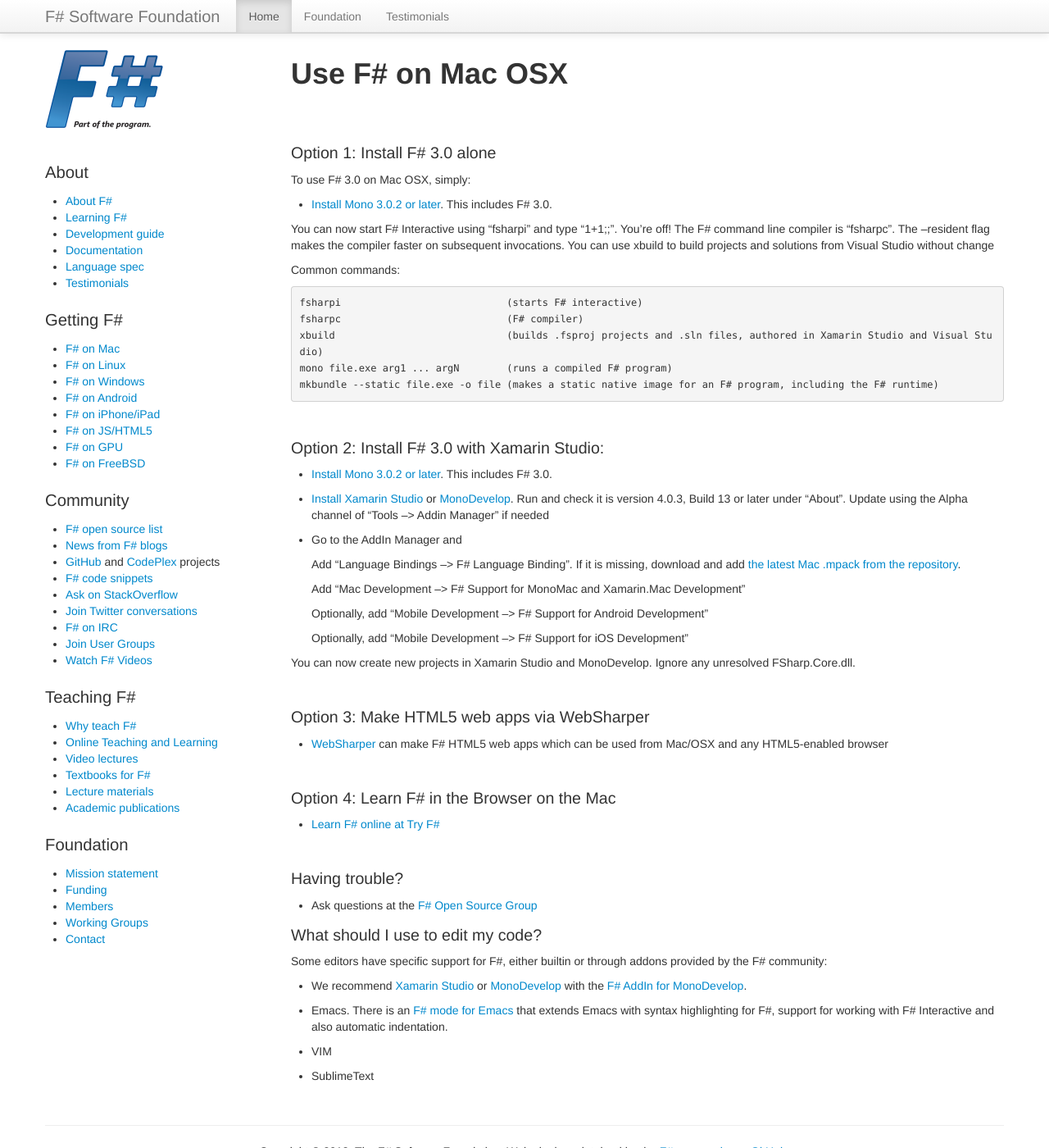
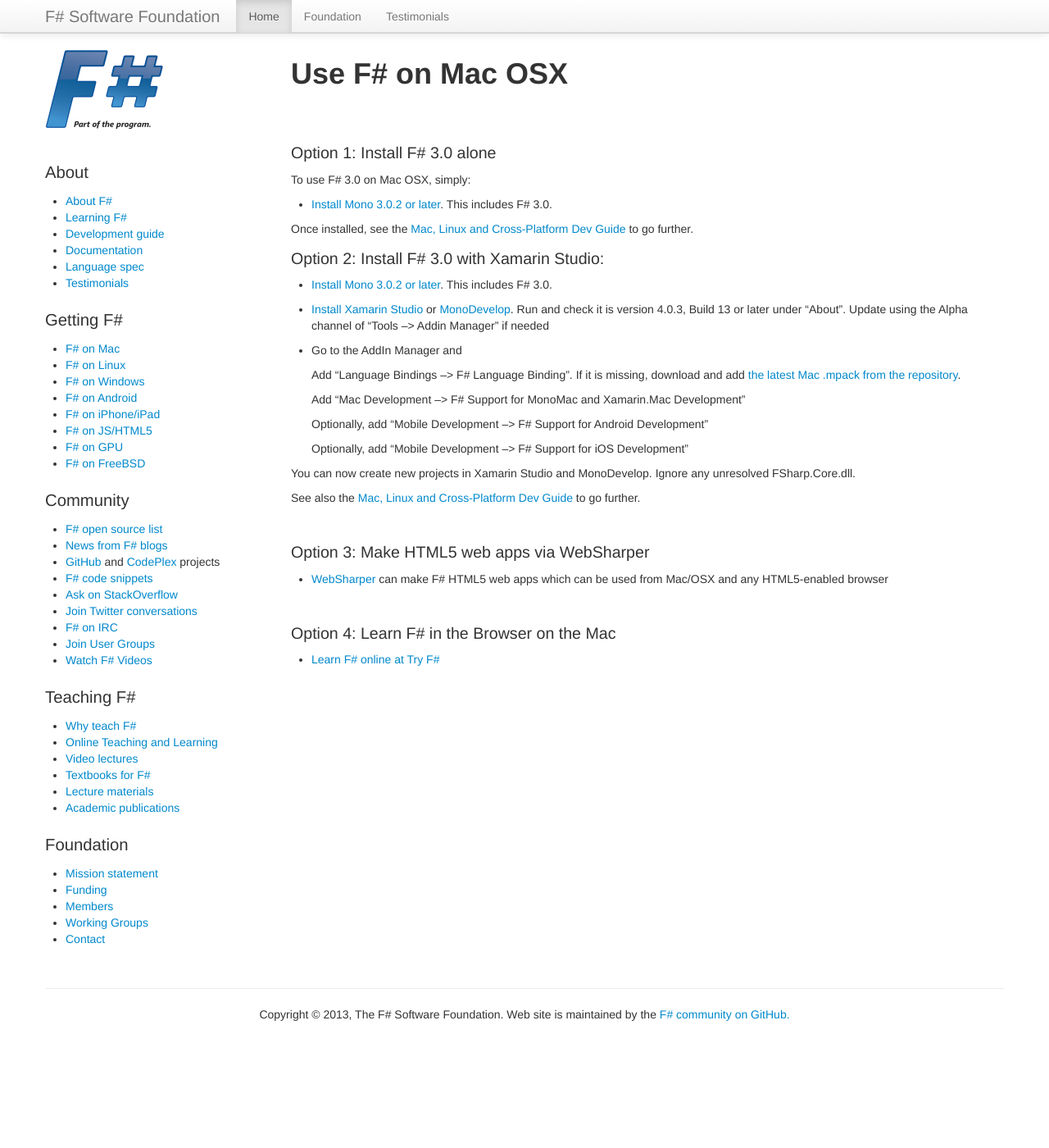
Before and after one commit to fsharp/fsharp.org, a Jekyll site: the page built from use/mac/index.md, in a window 1280 px wide and 1400 px high. Shown: the whole window at 82% size. Built offline with Jekyll 4.4.1, drawn with Linux system fonts in a browser that asks for light colours; nearby versions of some CDN libraries; some web fonts are replaced; comment, search, counter and statistics services are not loaded.

Commit message:
Update index.md

```diff
--- a/use/mac/index.md
+++ b/use/mac/index.md
@@ -11,20 +11,8 @@
 
 *  [Install Mono 3.0.2 or later](http://www.go-mono.com/mono-downloads/download.html). This includes F# 3.0.
 
-You can now start F# Interactive using "fsharpi" and type "1+1;;".  You're
-off! The F# command line compiler is "fsharpc". The --resident flag makes the
-compiler faster on subsequent invocations.  You can use xbuild to build projects and
-solutions from Visual Studio without change
-
-Common commands:
-
-    fsharpi                            (starts F# interactive)
-    fsharpc                            (F# compiler)
-    xbuild                             (builds .fsproj projects and .sln files, authored in Xamarin Studio and Visual Studio)
-    mono file.exe arg1 ... argN        (runs a compiled F# program)
-    mkbundle --static file.exe -o file (makes a static native image for an F# program, including the F# runtime)
-
-<br />
+Once installed, see the [Mac, Linux and Cross-Platform Dev Guide](/guides/mac-linux-cross-platform) to
+go further.
 
 ### Option 2: Install F# 3.0 with Xamarin Studio:
 
@@ -42,6 +30,9 @@
 
 You can now create new projects in Xamarin Studio and MonoDevelop. Ignore any unresolved FSharp.Core.dll.
 
+See also the [Mac, Linux and Cross-Platform Dev Guide](/guides/mac-linux-cross-platform) to
+go further.
+
 <br />
 
 ### Option 3: Make HTML5 web apps via WebSharper
@@ -56,15 +47,3 @@
 * [Learn F# online at Try F#](http://tryfsharp.org)
 
 <br />
-
-### Having trouble?
-
-* Ask questions at the [F# Open Source Group](https://groups.google.com/forum/#!forum/fsharp-opensource)
-
-### What should I use to edit my code?
-
-Some editors have specific support for F#, either builtin or through addons provided by the F# community:
-* We recommend [Xamarin Studio](http://xamarin.com/studio) or [MonoDevelop](http://monodevelop.com) with the [F# AddIn for MonoDevelop](http://fsharp.github.com/fsharpbinding).
-* Emacs. There is an [F# mode for Emacs](http://fsharp.github.com/fsharpbinding/) that extends Emacs with syntax highlighting for F#, support for working with F# Interactive and also automatic indentation.
-* VIM
-* SublimeText
```
